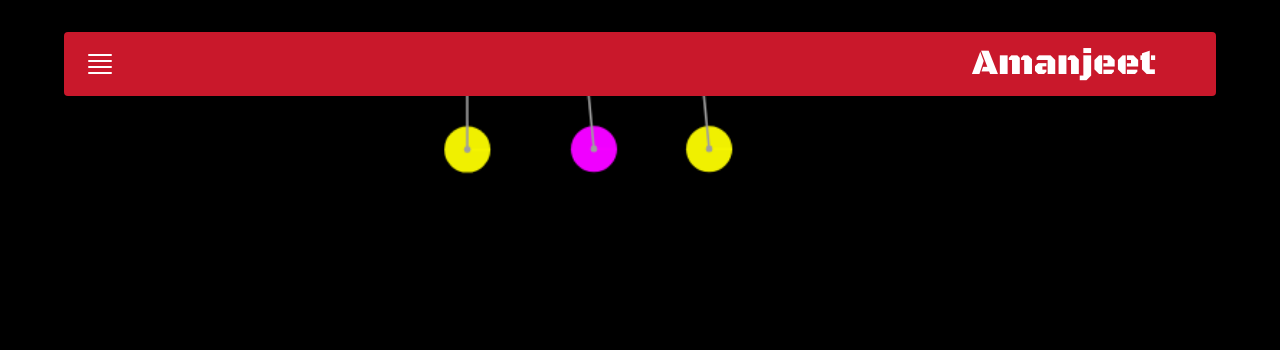
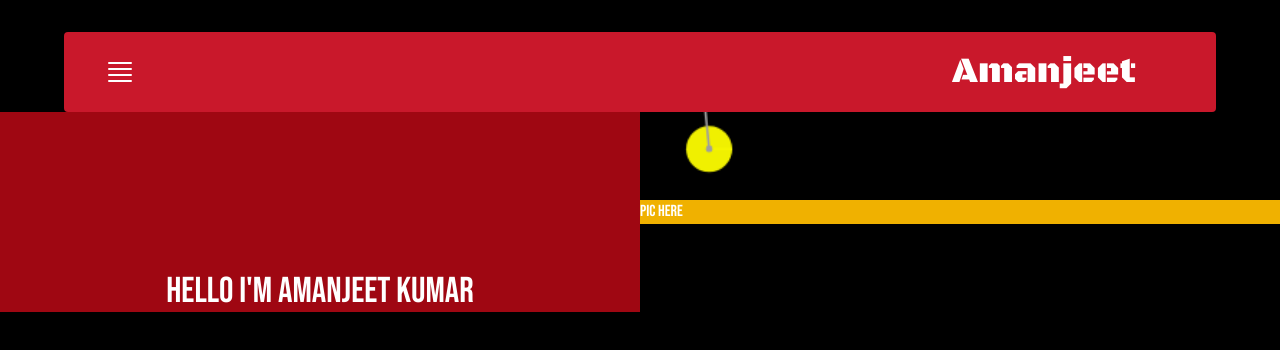
Before and after one commit to Amanjeet-007/Portfolio.me, a React (Vite) app: page / in a window 1280 px wide. Shown: the top 350 px of the page. Built offline with nearby package versions, Linux system fonts and the light colour scheme.

Commit message:
menu channges

```diff
--- a/src/App.css
+++ b/src/App.css
@@ -43,9 +43,7 @@ h2{
 }
 .active{
   border-radius:25px;
-  color: black;
-  background-color: rgba(235, 222, 222, 0.788);
-
+  color: rgb(255, 0, 0);
 }
 marquee{
   font-family: 'Black ops',sans-serif;
--- a/src/App.jsx
+++ b/src/App.jsx
@@ -1,7 +1,6 @@
 
 import Navbar from './component/Navbar'
 import './App.css'
-// import Spline from '@splinetool/react-spline';
 
 
 function App() {
@@ -25,12 +24,17 @@ function App() {
       <header className='w-[100%] flex justify-center  '>
         <Navbar />
       </header>
-      <div className="flex justify-center items-center ">
+      <div className="flex justify-center items-center h-full w-full ">
+        <div className="left w-1/2 flex items-center justify-center bg-red-800 h-full">
+          <p className='text-4xl mt-40 -1'>
+            Hello I'm Amanjeet kumar
+          </p>
+        </div>
+        <div className="right w-1/2 bg-yellow-500 flex h-full">
+        <div className="pic">PIC HERE
+        </div>
+        </div>
 
-         {/* <Spline scene="https://prod.spline.design/StmSkSoIRuIdfbyg/scene.splinecode" className='flex h-screen w-screen -z-10 absolute top-0 left-0 justify-center items-center h-10 '
-         onSplineMouseHover={(e)=>{
-
-         }} /> */}
       </div>
 
 
--- a/src/component/Navbar.jsx
+++ b/src/component/Navbar.jsx
@@ -20,7 +20,7 @@ export default function Navbar() {
     return (
         <>
 
-            <nav className="bg-[#C9182B] h-16  w-[90%] mt-8 flex items-center p-5 rounded justify-between relative">
+            <nav className="bg-[#C9182B] h-16  w-[90%] mt-8 flex items-center p-10 rounded justify-between relative">
                 <Ball/>
                 <div className="icon h-min w-min" onClick={() => { icon(); (show ? setShow(false) : setShow(true)) }} ref={boxRef}>
                     <svg xmlns="http://www.w3.org/2000/svg" viewBox="0 0 24 24" fill="currentColor" className="size-8 cursor-pointer" >
```
